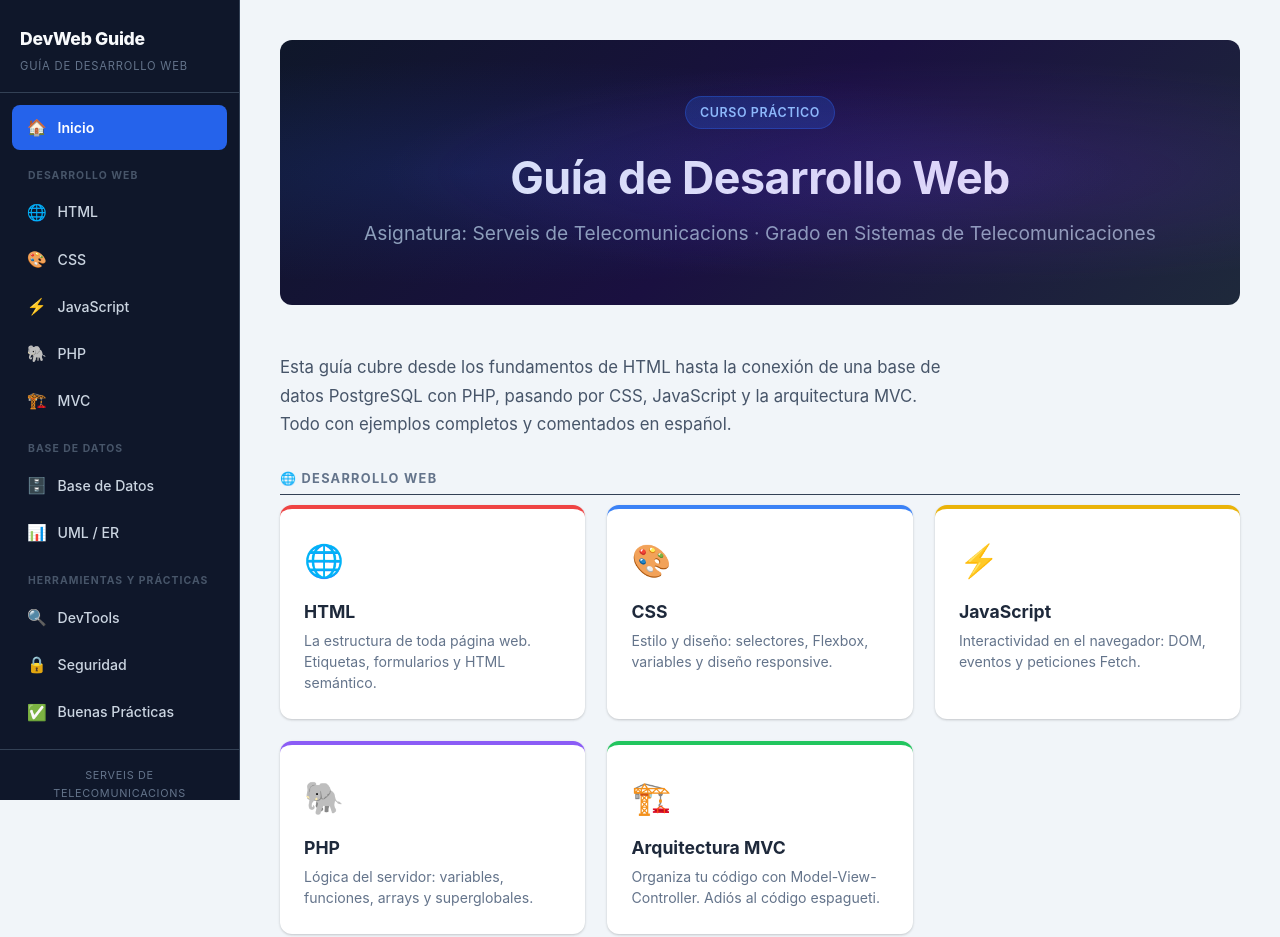
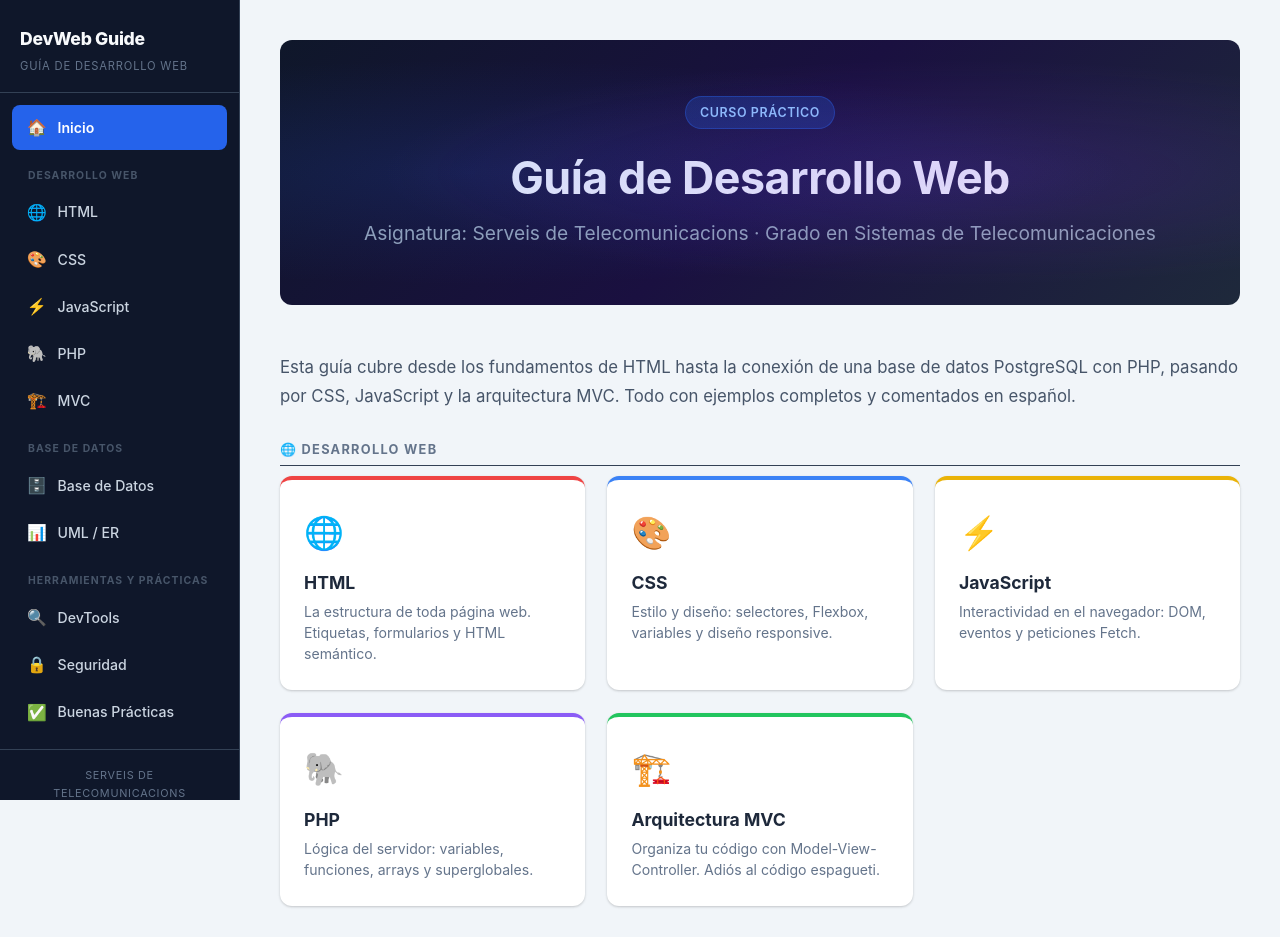
Before and after one commit to joan-mata/st_make_web, a plain HTML site: page index.html in a window 1280 px wide. Shown: the top 937 px of the page. Drawn offline with nearby package versions, Linux system fonts and the light colour scheme.

Commit message:
Corregir textos tallats i amplada del contingut
- Eliminar max-width inline del paràgraf intro d'index.html
- Eliminar max-width:640px de .page-intro al CSS
Els textos ara ocupen tot l'ample disponible.

Co-Authored-By: Claude Sonnet 4.6 <noreply@anthropic.com>

```diff
--- a/css/styles.css
+++ b/css/styles.css
@@ -228,7 +228,6 @@ em     { font-style: italic; }
   color: var(--text-light);
   font-size: 1.05rem;
   margin: 0;
-  max-width: 640px;
 }
 
 /* Section titles */
--- a/index.html
+++ b/index.html
@@ -22,7 +22,7 @@
     </section>
 
     <!-- ── Introducción ──────────────────────────────────────────────── -->
-    <p style="font-size:1.05rem; color:#475569; margin-bottom:2rem; max-width:680px;">
+    <p style="font-size:1.05rem; color:#475569; margin-bottom:2rem;">
       Esta guía cubre desde los fundamentos de HTML hasta la conexión de una
       base de datos PostgreSQL con PHP, pasando por CSS, JavaScript y la
       arquitectura MVC. Todo con ejemplos completos y comentados en español.
```
